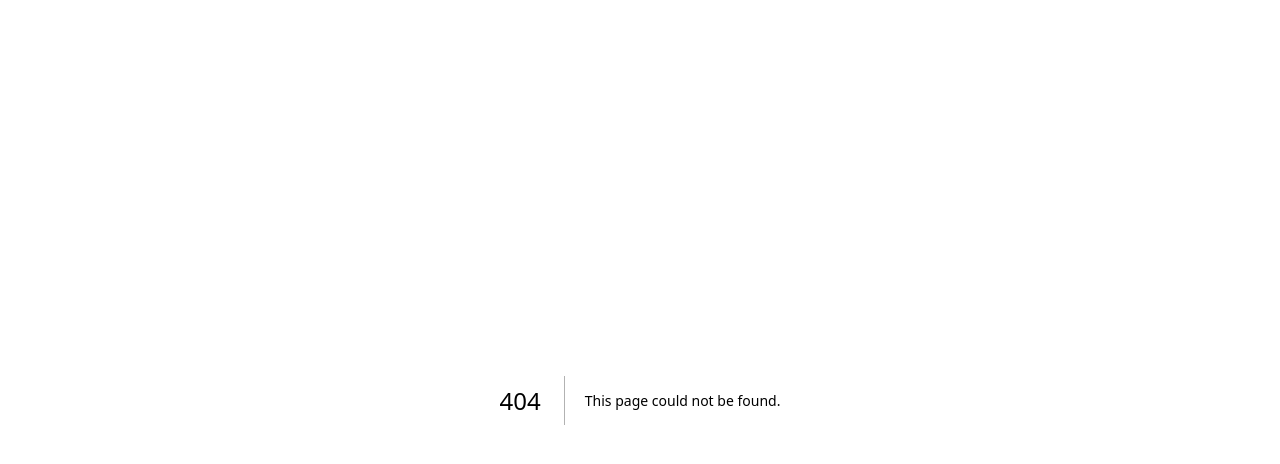
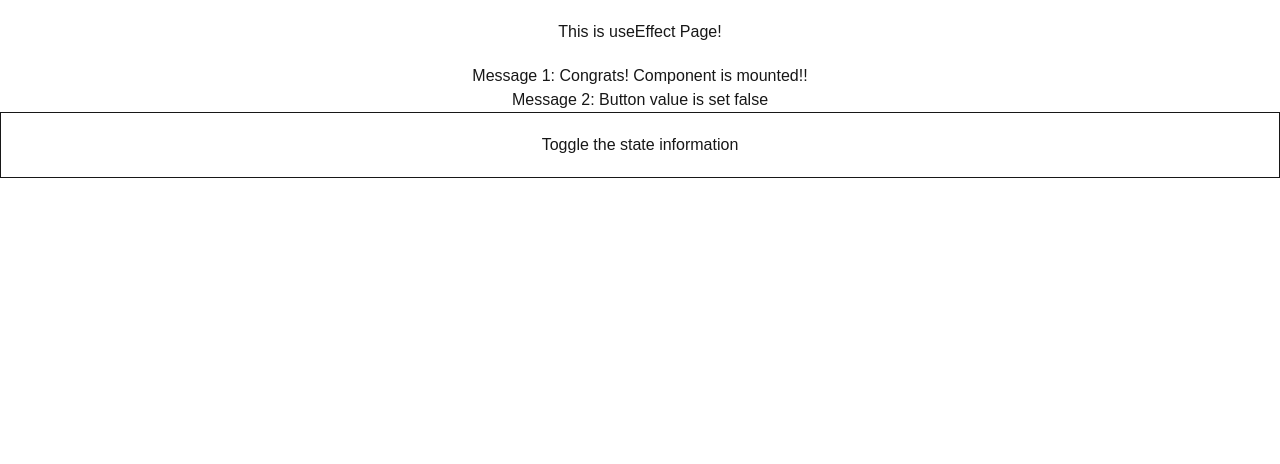
Before and after one commit to utkarshgangwar/reacting-with-next, a Next.js app: page /use-effect in a window 1280 px wide. Before the commit this address had no page. Shown: the top 464 px of the page. Built offline with nearby package versions, Linux system fonts and the light colour scheme.

Commit message:
useEffect Lifecyle

```diff
--- a/src/app/(public)/batching/page.tsx
+++ b/src/app/(public)/batching/page.tsx
@@ -22,22 +22,20 @@ export default function BatchingExample() {
   };
 
   const handleClick3 = (): void => {
-    const timer = setTimeout(() => {
+    setTimeout(() => {
       setCount3(count3 + 1);
       setCount3(count3 + 2);
       setCount3(count3 + 3);
     }, 1000);
-    clearTimeout(timer);
   };
 
   const handleClick4 = (): void => {
-    const timer = setTimeout(() => {
+    setTimeout(() => {
       setCount4((prev) => prev + 1);
       setCount4((prev) => prev + 2);
       setCount4((prev) => prev + 3);
     }, 1000);
 
-    clearTimeout(timer);
   };
 
   const handleReset = () => {
--- /dev/null
+++ b/src/app/(public)/use-effect/page.tsx
@@ -0,0 +1,52 @@
+"use client";
+
+import React, { useEffect, useState } from "react";
+
+const page = () => {
+  const [message, setMessage] = useState("Initialized message value");
+  const [messageButton, setMessageButton] = useState("Initialized message button value");
+  const [isMounted, setIsMounted] = useState(false);
+  const [buttonClicked, setButtonClicked] = useState(false);
+
+  useEffect(() => {
+    const timer = setTimeout(() => {
+      setMessage("Congrats! Component is mounted!!");
+      setIsMounted(true);
+    }, 5000);
+
+    return () => clearTimeout(timer);
+  }, []);
+
+  useEffect(() => {
+    if (isMounted) {
+      const timer = setTimeout(() => {
+        setMessage("This message is after 5 seconds of component mounting!");
+      }, 5000);
+
+      return () => clearTimeout(timer);
+    }
+  }, [isMounted]);
+
+  const hadleState = () => {
+    setButtonClicked((prev) => !prev);
+  };
+
+  useEffect(() => {
+    setMessageButton(`Button value is set ${buttonClicked}`);
+  }, [buttonClicked]);
+
+  return (
+    <>
+      <h1 className="text-center p-5">This is useEffect Page!</h1>
+
+      <h2 className="p=5 text-center">Message 1: {message}</h2>
+      <h2 className="p=5 text-center">Message 2: {messageButton}</h2>
+
+      <button onClick={hadleState} className="p-5 cursor-pointer border-1">
+        Toggle the state information
+      </button>
+    </>
+  );
+};
+
+export default page;
--- a/src/app/(public)/use-state/page.tsx
+++ b/src/app/(public)/use-state/page.tsx
@@ -18,9 +18,9 @@ const page = () => {
 
   return (
     <>
-      <button onClick={(e) => handleCount("dec")}>-</button>
+      <button onClick={() => handleCount("dec")}>-</button>
       {count}
-      <button onClick={(e) => handleCount("inc")}>+</button>
+      <button onClick={() => handleCount("inc")}>+</button>
     </>
   );
 };
```
